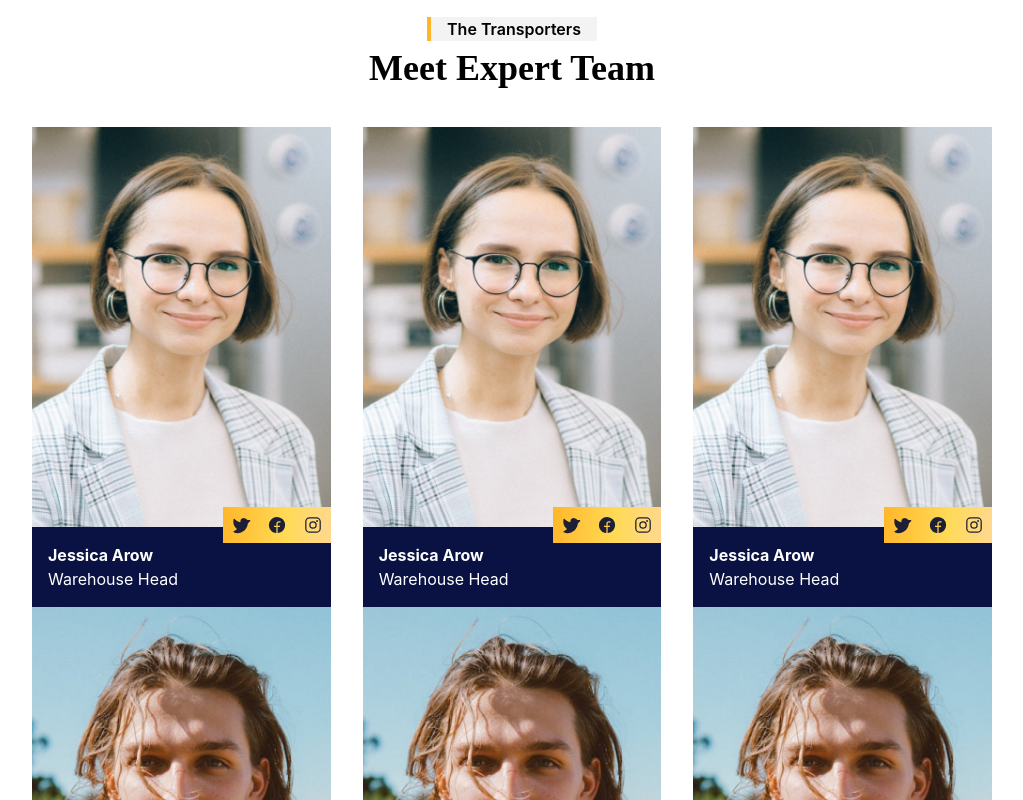
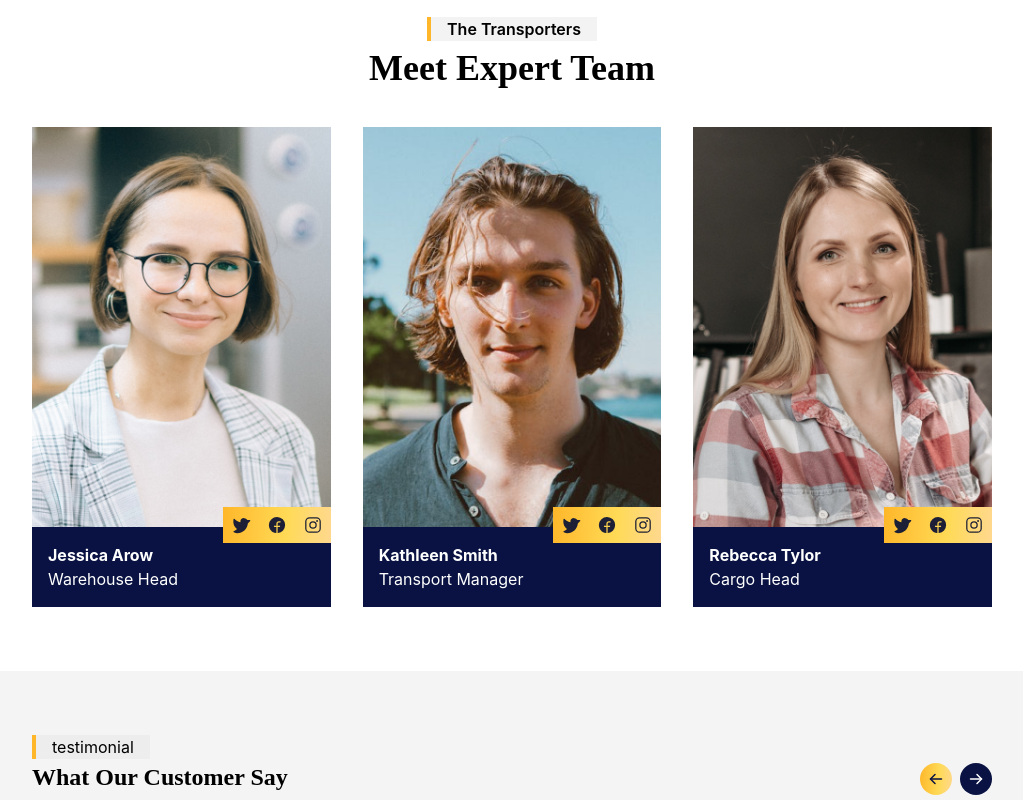
Before and after one commit to smartcollins/logistics, a React (Create React App) app: page /about in a window 1280 px wide. Shown: the part 1800-2600 px from the top of the page, without its empty margins (128-1151 px from the left). Built offline with nearby package versions, Linux system fonts and the light colour scheme.

Commit message:
implemented changes made in Card to About

```diff
--- a/src/pages/About.jsx
+++ b/src/pages/About.jsx
@@ -48,8 +48,11 @@ const About = () => {
             </div>
             <div className=' md:space-y-8'>
                 <Caption mid={true} dark={true} txt="the transporters" txt2="meet expert team" />
-                <div className="space-y-4 w-11/12 gap-8 mx-auto md:grid md:space-y-0 md:grid-cols-2 xl:grid-cols-3 xl:w-3/4">
-                    {card.slice(0, 3).map((item, idx) => <div key={idx} className='md:last:hidden xl:last:block'><Card {...item} /></div>)}
+                <div className="space-y-4 w-11/12 gap-8 mx-auto md:grid md:space-y-0 md:grid-cols-2 xl:grid-cols-3 xl:w-3/4 ">
+                    {/* {card.slice(0, 3).map((item, idx) => <div key={idx} className='md:last:hidden xl:last:block'><Card {...item} /></div>)} */}
+                    {/* <div className='md:last:hidden last-of-type:hidden xl:last:block bg-red-300'><Card start={0} end={3} /></div> */}
+                    <Card start={0} end={3} pat={'md:last:hidden xl:last:block'} />
+
                 </div>
             </div>
             <div style={{ background: color.grayBg }}>
```
